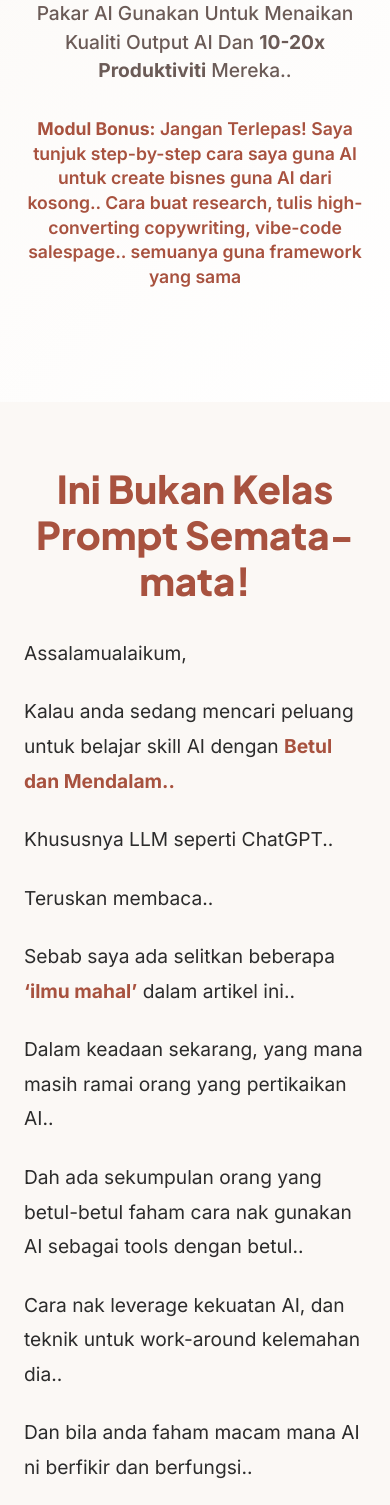
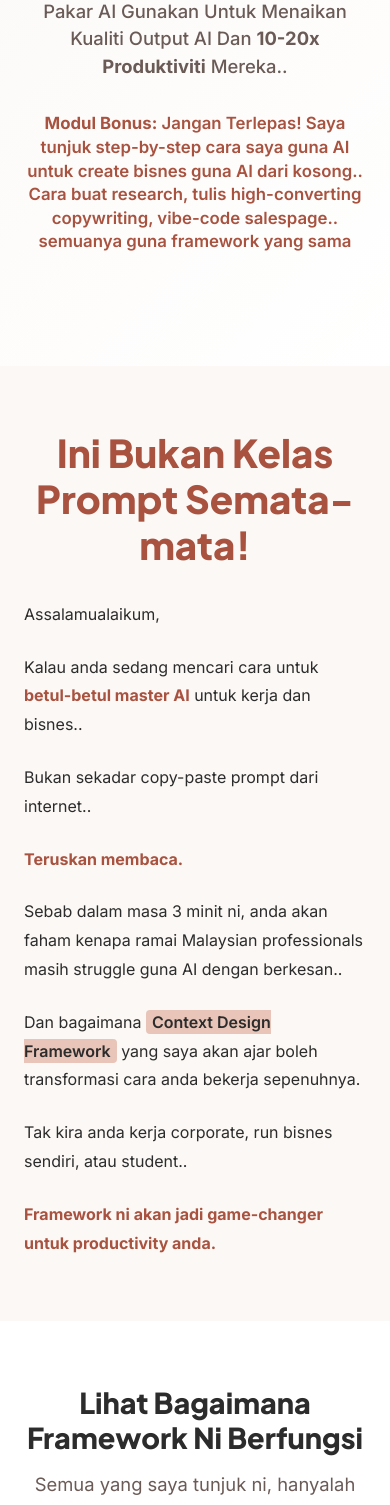
Before and after one commit to luqtech-official/kelasGPT, a Next.js app: page / in a window 390 px wide. Shown: the part 389-1894 px from the top of the page. Built offline with nearby package versions, Linux system fonts and the light colour scheme; no server answers.

Commit message:
UI update

```diff
--- a/pages/index.js
+++ b/pages/index.js
@@ -100,31 +100,19 @@ export default function Home({ productSettings }) {
                 <div className={styles.salesContent}>
                     <p>Assalamualaikum,</p>
 
-                    <p>Kalau anda sedang mencari peluang untuk belajar skill AI dengan <strong>Betul dan Mendalam..</strong></p>
+                    <p>Kalau anda sedang mencari cara untuk <strong>betul-betul master AI</strong> untuk kerja dan bisnes..</p>
 
-                    <p>Khususnya LLM seperti ChatGPT..</p>
+                    <p>Bukan sekadar copy-paste prompt dari internet..</p>
 
-                    <p>Teruskan membaca..</p>
+                    <p><strong>Teruskan membaca.</strong></p>
 
-                    <p>Sebab saya ada selitkan beberapa <span className={styles.emphasis}>&lsquo;ilmu mahal&rsquo;</span> dalam artikel ini..</p>
+                    <p>Sebab dalam masa 3 minit ni, anda akan faham kenapa ramai Malaysian professionals masih struggle guna AI dengan berkesan..</p>
 
-                    <p>Dalam keadaan sekarang, yang mana masih ramai orang yang pertikaikan AI..</p>
+                    <p>Dan bagaimana <span className={styles.highlight}>Context Design Framework</span> yang saya akan ajar boleh transformasi cara anda bekerja sepenuhnya.</p>
 
-                    <p>Dah ada sekumpulan orang yang betul-betul faham cara nak gunakan AI sebagai tools dengan betul..</p>
+                    <p>Tak kira anda kerja corporate, run bisnes sendiri, atau student..</p>
 
-                    <p>Cara nak leverage kekuatan AI, dan teknik untuk work-around kelemahan dia..</p>
-
-                    <p>Dan bila anda faham macam mana AI ni berfikir dan berfungsi..</p>
-
-                    <p>Macam mana nak gunakan <span className={styles.highlight}>Framework betul..</span></p>
-
-                    <p>Cara susun <span className={styles.highlight}>Context dengan tepat..</span></p>
-
-                    <p>Tak ada orang yang akan complaint anda ni <em>&lsquo;sikit-sikit tanya chatgpt, bukan boleh pakai pun&rsquo;..</em></p>
-
-                    <p>And tak kisahlah apa saja jenis atau nature kerja anda..</p>
-
-                    <p><strong>Framework yang anda akan belajar ni sentiasa terpakai.</strong></p>
+                    <p><strong>Framework ni akan jadi game-changer untuk productivity anda.</strong></p>
                 </div>
             </div>
         </section>
@@ -139,7 +127,7 @@ export default function Home({ productSettings }) {
                 <div className={styles.useCasesGrid}>
                     <div className={styles.useCaseCard}>
                         <div className={styles.useCaseImage}>
-                            <Image src="https://res.cloudinary.com/dtvvaed5i/image/upload/v1753332727/Writing_Style_Sample_y7vmrr.webp" alt="AI Writing Style Sample" width={600} height={400} style={{width: '100%', height: 'auto'}} />
+                            <Image src="https://res.cloudinary.com/dtvvaed5i/image/upload/v1753332727/Writing_Style_Sample_y7vmrr.webp" alt="AI Writing Style Sample" width={800} height={500} style={{width: '100%', height: 'auto'}} />
                         </div>
                         <div className={styles.useCaseContent}>
                             <div className={styles.useCaseTitle}>Use Case 1</div>
@@ -150,7 +138,7 @@ export default function Home({ productSettings }) {
 
                     <div className={styles.useCaseCard}>
                         <div className={styles.useCaseImage}>
-                            <Image src="https://res.cloudinary.com/dtvvaed5i/image/upload/v1753332727/Sales_Report_Sample_om3mlm.webp" alt="AI Sales Report Sample" width={600} height={400} style={{width: '100%', height: 'auto'}} />
+                            <Image src="https://res.cloudinary.com/dtvvaed5i/image/upload/v1753332727/Sales_Report_Sample_om3mlm.webp" alt="AI Sales Report Sample" width={800} height={500} style={{width: '100%', height: 'auto'}} />
                         </div>
                         <div className={styles.useCaseContent}>
                             <div className={styles.useCaseTitle}>Use Case 2</div>
@@ -161,7 +149,7 @@ export default function Home({ productSettings }) {
 
                     <div className={styles.useCaseCard}>
                         <div className={styles.useCaseImage}>
-                            <Image src="https://res.cloudinary.com/dtvvaed5i/image/upload/v1753332728/Infografik_Sample_amkqdu.webp" alt="AI Infographic Sample" width={600} height={400} style={{width: '100%', height: 'auto'}} />
+                            <Image src="https://res.cloudinary.com/dtvvaed5i/image/upload/v1753332728/Infografik_Sample_amkqdu.webp" alt="AI Infographic Sample" width={800} height={500} style={{width: '100%', height: 'auto'}} />
                         </div>
                         <div className={styles.useCaseContent}>
                             <div className={styles.useCaseTitle}>Use Case 3</div>
--- a/styles/Home.module.css
+++ b/styles/Home.module.css
@@ -54,7 +54,7 @@
 }
 
 .sectionHeader p {
-  font-size: 1.25rem;
+  font-size: 1.15rem;
   color: var(--text-secondary);
   max-width: 700px;
   margin: 0 auto;
@@ -81,7 +81,7 @@
 }
 
 .heroSubtitle {
-  font-size: 1.4rem;
+  font-size: 1.3rem;
   max-width: 800px;
   margin: 0 auto 2rem;
   color: var(--text-secondary);
@@ -90,7 +90,7 @@
 }
 
 .heroSecondary {
-  font-size: 1.2rem;
+  font-size: 1.1rem;
   max-width: 750px;
   margin: 0 auto 3rem;
   color: var(--terra-dark);
@@ -127,7 +127,7 @@
 .ctaButtonSubtext {
   display: block;
   margin-top: 1rem;
-  font-size: 0.9rem;
+  font-size: 0.85rem;
   color: #6c757d;
 }
 
@@ -156,7 +156,7 @@
 }
 
 .painPointCard p {
-  font-size: 1.1rem;
+  font-size: 1.05rem;
   font-weight: 500;
 }
 
@@ -192,7 +192,7 @@
 }
 
 .featureCard h3 {
-  font-size: 1.25rem;
+  font-size: 1.2rem;
   margin-bottom: 0.5rem;
 }
 
@@ -232,7 +232,7 @@
 }
 
 .learnItem h3 {
-  font-size: 1.1rem;
+  font-size: 1.05rem;
   font-weight: 600;
   margin: 0;
 }
@@ -263,7 +263,7 @@
 }
 
 .pricingBox p {
-  font-size: 1.1rem;
+  font-size: 1.05rem;
   margin-bottom: 2rem;
 }
 
@@ -293,10 +293,10 @@
     font-size: 2.2rem;
   }
   .heroSubtitle {
-    font-size: 1.2rem;
+    font-size: 1.15rem;
   }
   .heroSecondary {
-    font-size: 1.1rem;
+    font-size: 1.05rem;
   }
   .sectionHeader h2 {
     font-size: 1.8rem;
@@ -311,10 +311,10 @@
     font-size: 1.9rem;
   }
   .useCaseContent h4 {
-    font-size: 1.2rem;
+    font-size: 1.15rem;
   }
   .expertCard h4 {
-    font-size: 1.3rem;
+    font-size: 1.2rem;
   }
   .section {
     padding: 4rem 0;
@@ -346,10 +346,10 @@
   }
   .ctaButton {
     padding: 1rem 2rem;
-    font-size: 1.1rem;
+    font-size: 1.05rem;
   }
   .consultantContent {
-    font-size: 1.1rem;
+    font-size: 1.05rem;
   }
   .imagineBox {
     margin: 1rem;
@@ -396,7 +396,7 @@
   color: var(--pure-white);
   padding: 8px 16px;
   border-radius: 20px;
-  font-size: 0.9rem;
+  font-size: 0.85rem;
   font-weight: 600;
   margin: 0.5rem;
 }
@@ -423,7 +423,7 @@
 .salesContent {
   max-width: 800px;
   margin: 0 auto;
-  font-size: 1.2rem;
+  font-size: 1.0rem;
   line-height: 1.8;
   color: var(--text-primary);
 }
@@ -519,7 +519,7 @@
 
 .useCaseImage {
   width: 100%;
-  height: 200px;
+  height: 320px;
   background-color: var(--warm-gray);
   display: flex;
   align-items: center;
@@ -551,7 +551,7 @@
 }
 
 .useCaseContent h4 {
-  font-size: 1.3rem;
+  font-size: 1.25rem;
   color: var(--terra-dark);
   margin-bottom: 1rem;
   font-weight: 700;
@@ -579,7 +579,7 @@
 .consultantContent {
   max-width: 900px;
   margin: 0 auto;
-  font-size: 1.3rem;
+  font-size: 1.2rem;
   line-height: 1.8;
 }
 
@@ -626,7 +626,7 @@
 }
 
 .expertCard h4 {
-  font-size: 1.4rem;
+  font-size: 1.3rem;
   color: var(--terra-dark);
   margin-bottom: 1rem;
   font-weight: 700;
@@ -636,5 +636,5 @@
 .expertCard p {
   color: var(--text-secondary);
   line-height: 1.6;
-  font-size: 1.1rem;
+  font-size: 1.05rem;
 }
```
